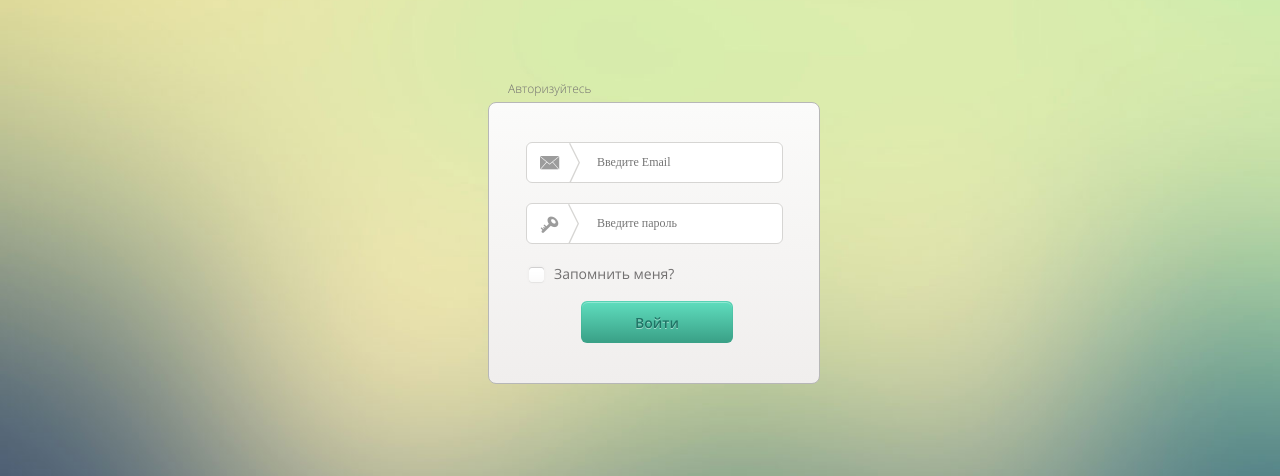
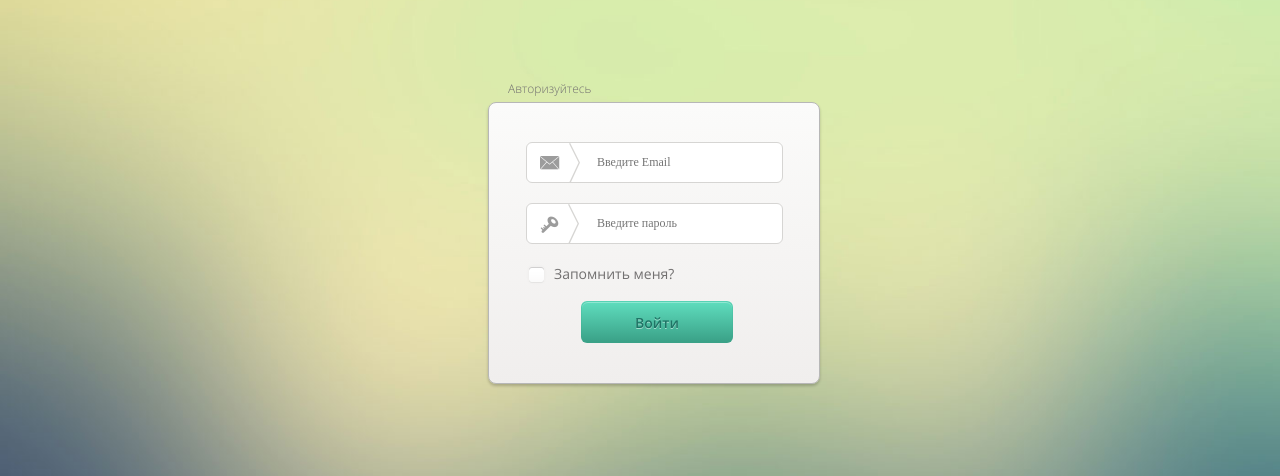
Before and after one commit to ArtDanshin/LoftSchool_dz1, a PHP site: page /auth.html in a window 1280 px wide. Shown: the part 155-631 px from the top of the page. Run offline with PHP 8.4, Linux system fonts and the light colour scheme; some libraries are stand-ins or nearby versions; some web fonts are replaced.

Commit message:
Добавлена тень для формы авторизации

```diff
--- a/app/css/auth.css
+++ b/app/css/auth.css
@@ -19,6 +19,9 @@
 	background: -o-linear-gradient(top, #fbfbfa 0%,#f0eeed 100%); /* Opera 11.10+ */
 	background: -ms-linear-gradient(top, #fbfbfa 0%,#f0eeed 100%); /* IE10+ */
 	background: linear-gradient(to bottom, #fbfbfa 0%,#f0eeed 100%); /* W3C */
+	-webkit-box-shadow: 0px 1px 2px 0px rgba(0,0,0,0.5);
+	-moz-box-shadow: 0px 1px 2px 0px rgba(0,0,0,0.5);
+	box-shadow: 0px 2px 3px 0px rgba(0,0,0,0.2);
 }
 .wrap-auth .auth-head {
 	font-family: "OpenSans_Light";
```
